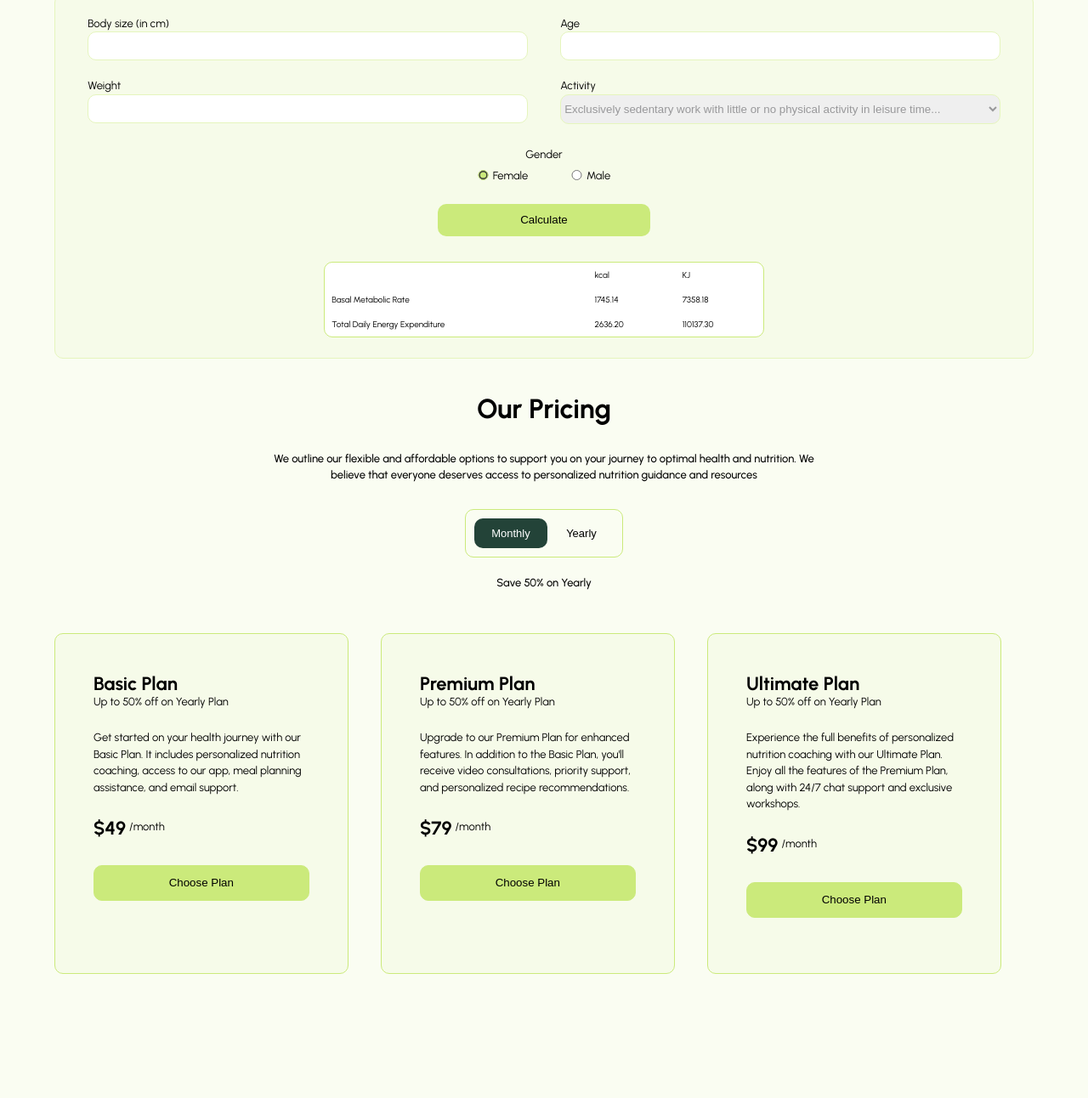
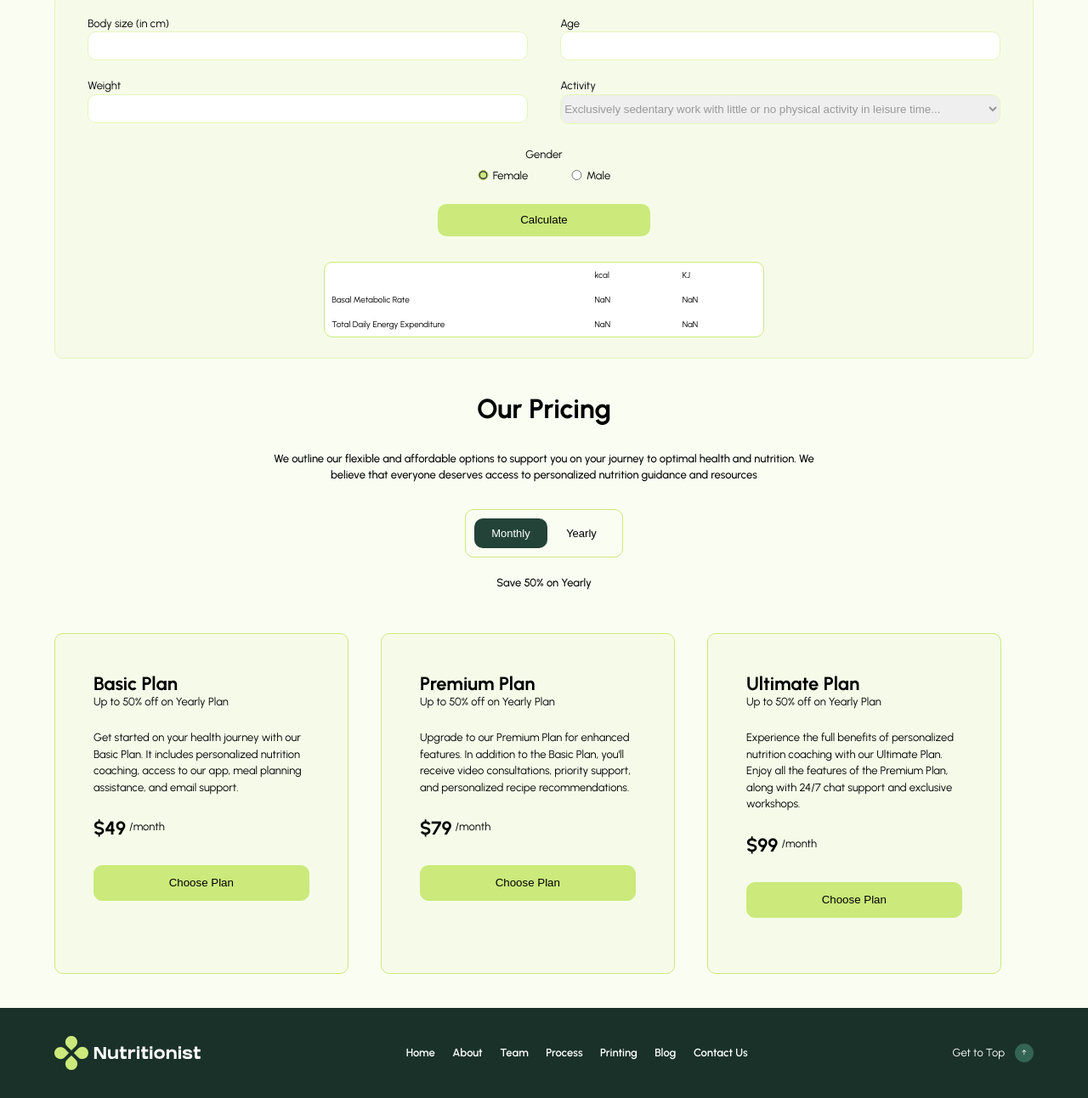
Before and after one commit to DeborahAleaKoch/Nutritionist, a plain HTML site: page index.html in a window 1280 px wide. Shown: the part 2972-4264 px from the top of the page at 85% size. Before the commit the page ends 4158 px from the top, so only its background shows below. Drawn offline with Linux system fonts and the light colour scheme.

Commit message:
js and footer wip

```diff
--- a/assets/css/style.css
+++ b/assets/css/style.css
@@ -14,10 +14,12 @@
 html {
   font-size: 62.5%;
   font-family: var(--font-urban);
+  scroll-behavior: smooth;
 }
 
 body {
   background-color: var(--bg-green);
+
 }
 
 img {
@@ -391,6 +393,9 @@ select {
 
 select:required:invalid {
   color: var(--light-gray);
+}
+
+select {
   height: 3.5rem;
 }
 
@@ -506,4 +511,45 @@ select:required:invalid {
   text-align: center;
   width: 100%;
   line-height: 150%;
+  cursor: pointer;
 }
+
+/* & Footer */
+
+footer {
+  background-color: var(--dark-green-shade);
+}
+
+footer nav {
+  display: flex;
+  padding: 3.3rem 5vw;
+  justify-content: space-between;
+  align-items: center;
+}
+
+.footer-menu {
+  display: flex;
+  gap: 1.6vw;
+  font-weight: 600;
+}
+
+.gtt {
+  display: flex;
+  align-items: center;
+  gap: 1.2rem;
+}
+
+.gtt p {
+  color: white;
+  line-height: 150%;
+}
+
+.gtt a {
+  background-color: var(--moos-green-shade);
+  width: 2.2rem;
+  height: 2.2rem;
+  border-radius: 50%;
+  display: flex;
+  align-items: center;
+  justify-content: center;
+}
--- a/assets/js/main.js
+++ b/assets/js/main.js
@@ -0,0 +1,50 @@
+function getCalories() {
+  const userSize = document.querySelector("#body-size").valueAsNumber;
+
+  const userAge = document.querySelector("#age").valueAsNumber;
+
+  const userWeight = document.querySelector("#body-weight").valueAsNumber;
+
+  const userGender = document.querySelector("input[name=gender]:checked").value;
+
+  const userActivity = Number(document.querySelector("#activity").value);
+
+  console.log({ userSize });
+  console.log({ userAge });
+  console.log({ userWeight });
+  console.log({ userActivity });
+  console.log({ userGender });
+
+  const basalCalories = document.querySelector(".basalKcal");
+  const totalCalories = document.querySelector(".totalKcal");
+  const basalKJ = document.querySelector(".basalKJ");
+  const totalKJ = document.querySelector(".totalKJ");
+
+  if (userGender == "female") {
+    basalCalories.innerText = Math.ceil(
+      655.1 + 9.6 * userWeight + 1.8 * userSize - 4.7 * userAge
+    );
+
+    totalCalories.innerText = Math.ceil(
+      Number(basalCalories.innerText) * userActivity
+    );
+
+    basalKJ.innerText = Math.ceil(Number(basalCalories.innerText) * 4.184);
+
+    totalKJ.innerText = Math.ceil(Number(totalCalories.innerText) * 4.184);
+  } else if (userGender == "male") {
+    basalCalories.innerText = Math.ceil(
+      66.47 + 13.7 * userWeight + 5 * userSize - 4.7 * userAge
+    );
+
+    totalCalories.innerText = Math.ceil(
+      Number(basalCalories.innerText) * userActivity
+    );
+
+    basalKJ.innerText = Math.ceil(Number(basalCalories.innerText) * 4.184);
+
+    totalKJ.innerText = Math.ceil(Number(totalCalories.innerText) * 4.184);
+  }
+}
+
+getCalories();
--- a/index.html
+++ b/index.html
@@ -339,7 +339,7 @@
       </section>
 
       <!-- *Form -->
-      <form onsubmit="; return false">
+      <form onsubmit="getCalories(); return false">
         <div class="font-small input-container">
           <label for="body-size">Body size (in cm)</label>
           <input type="number" name="bodySize" id="body-size" />
@@ -360,11 +360,13 @@
               Exclusively sedentary work with little or no physical activity in
               leisure time...
             </option>
-            <option value="0.95">sleeping</option>
-            <option value="1.2">sitting or Laying</option>
-            <option value="1.5">light work</option>
-            <option value="1.7">mostly sitting</option>
-            <option value="1.9">mostly walking or standing</option>
+            <option value="0.95" name="activity">sleeping</option>
+            <option value="1.2" name="activity">sitting or Laying</option>
+            <option value="1.5" name="activity">light work</option>
+            <option value="1.7" name="activity">mostly sitting</option>
+            <option value="1.9" name="activity">
+              mostly walking or standing
+            </option>
             <option value="2.2">hard Work</option>
           </select>
         </div>
@@ -373,26 +375,33 @@
           <p class="font-small">Gender</p>
           <div class="input-radio">
             <div>
-              <input type="radio" name="gender" id="female" checked />
+              <input
+                type="radio"
+                name="gender"
+                id="female"
+                value="female"
+                checked
+              />
               <label class="font-small" for="female">Female</label>
             </div>
             <div>
-              <input type="radio" name="gender" id="male" />
+              <input type="radio" name="gender" id="male" value="male" />
               <label class="font-small" for="male">Male</label>
             </div>
           </div>
           <button type="submit">Calculate</button>
+          <h3 class="output-calorie"></h3>
 
           <div class="table-grid">
             <p></p>
             <p class="">kcal</p>
             <p class="">KJ</p>
             <p class="">Basal Metabolic Rate</p>
-            <p class="">1745.14</p>
-            <p class="">7358.18</p>
+            <p class="basalKcal"></p>
+            <p class="totalKcal"></p>
             <p class="">Total Daily Energy Expenditure</p>
-            <p class="">2636.20</p>
-            <p class="">110137.30</p>
+            <p class="basalKJ"></p>
+            <p class="totalKJ"></p>
           </div>
         </div>
       </form>
@@ -463,5 +472,25 @@
         </article>
       </section>
     </main>
+
+    <!-- *Footer -->
+    <footer>
+      <nav>
+        <img class="icon" src="./assets/img/Logo_Desktop.svg" alt="Logo" />
+        <div class="menu font-small footer-menu">
+          <a href="#">Home</a>
+          <a href="#">About</a>
+          <a href="#">Team</a>
+          <a href="#">Process</a>
+          <a href="#">Printing</a>
+          <a href="#">Blog</a>
+          <a class="" href="#">Contact Us</a>
+        </div>
+        <div class="gtt">
+          <p class="font-small">Get to Top</p>
+          <a href="#">↑</a>
+        </div>
+      </nav>
+    </footer>
   </body>
 </html>
```
